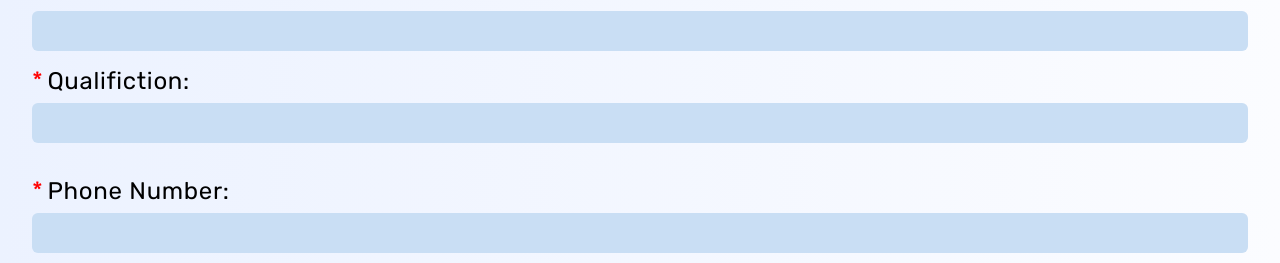
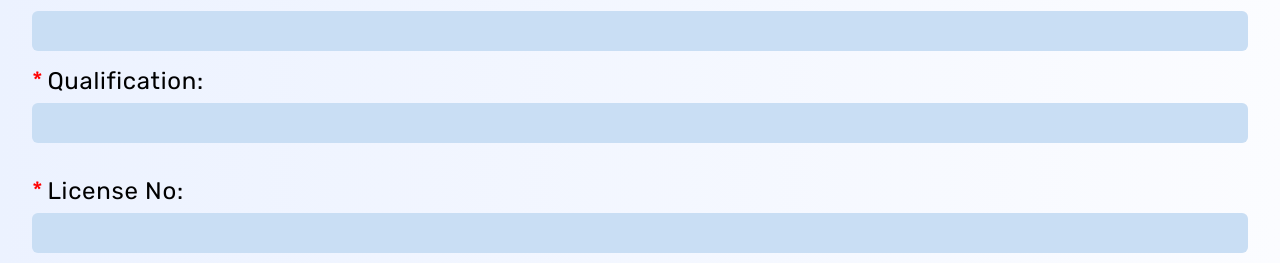
Before and after one commit to Sunbeam-Cavista-Hackathon-Team4/FrontEnd-Hackathon, a React (Create React App) app: page /Mindfullness/doctor/add in a window 1280 px wide. Shown: the part 537-800 px from the top of the page. Built offline with nearby package versions, Linux system fonts and the light colour scheme.

Commit message:
final commit

```diff
--- a/src/Components/ContactUsForm.js
+++ b/src/Components/ContactUsForm.js
@@ -10,7 +10,7 @@ function ContactUSForm() {
   useEffect(() => {
 
   });
-  const url = "https://172.18.4.152:8443/unregistered_user/book_appointment";
+  const url = "https://localhost:8443/unregistered_user/book_appointment";
   const [patientFirstName, setPatientFirstName] = useState("");
   const [patientLastName, setPatientLastName] = useState("");
   const [email, setEmail] = useState("");
--- a/src/Components/DoctorRegister.js
+++ b/src/Components/DoctorRegister.js
@@ -9,7 +9,7 @@ import Footer from "./Footer";
 function DoctorRegister() {
     useEffect(() => {
     });
-    const url = "https://172.18.4.138:8443/doctor/add";
+    const url = "https://localhost:8443/doctor/add";
     const [doctorFirstName, setDoctorFirstName] = useState("");
     const [doctorLastName, setDoctorLastName] = useState("");
     const [email, setEmail] = useState("");
@@ -19,6 +19,7 @@ function DoctorRegister() {
     const [joinDate, setJoinDate] = useState("");
     const [password, setPassword] = useState("");
     const [availability, setAvailability] = useState("");
+    const [licenseNo, setLicenseNo] = useState("");
     const [dob, setDob] = useState("");
     const [isSubmitted, setIsSubmitted] = useState(false);
     const [formErrors, setFormErrors] = useState({});
@@ -171,7 +172,7 @@ function DoctorRegister() {
                     </label>
 
                     <label>
-                        Qualifiction:
+                        Qualification:
                         <input
                             type="text"
                             value={qualification}
@@ -179,6 +180,18 @@ function DoctorRegister() {
                             required
                         />
                         {formErrors.qualification && <p className="error-message">{formErrors.qualification}</p>}
+                    </label>
+
+                    <br />
+                    <label>
+                        License No:
+                        <input
+                            type="text"
+                            value={licenseNo}
+                            onChange={(e) => setLicenseNo(e.target.value)}
+                            required
+                        />
+                        {formErrors.licenseNo && <p className="error-message">{formErrors.licenseNo}</p>}
                     </label>
 
                     <br />
--- a/src/Pages/Login.js
+++ b/src/Pages/Login.js
@@ -10,7 +10,7 @@ function Login() {
     useEffect(() => {
         window.scrollTo({ top: 0, behavior: "smooth" });
     });
-    const url = "https://172.18.4.152:8443/";
+    const url = "https://localhost:8443/users/signin";
     const [email, setEmail] = useState("");
     const [password, setPassword] = useState("");
     const [formErrors, setFormErrors] = useState("");
@@ -33,10 +33,15 @@ function Login() {
             });
         })
             .catch((error) => {
-                toast.error("Login Failed :(", {
+                // toast.error("Login Failed :(", {
+                //     position: toast.POSITION.TOP_CENTER,
+                //     onOpen: () => setIsSubmitted(false),
+                //     onClose: () => setIsSubmitted(true),
+                // });
+                toast.success("Login Success !", {
                     position: toast.POSITION.TOP_CENTER,
-                    onOpen: () => setIsSubmitted(false),
-                    onClose: () => setIsSubmitted(true),
+                    onOpen: () => setIsSubmitted(true),
+                    onClose: () => setIsSubmitted(false),
                 });
             })
     }
```
